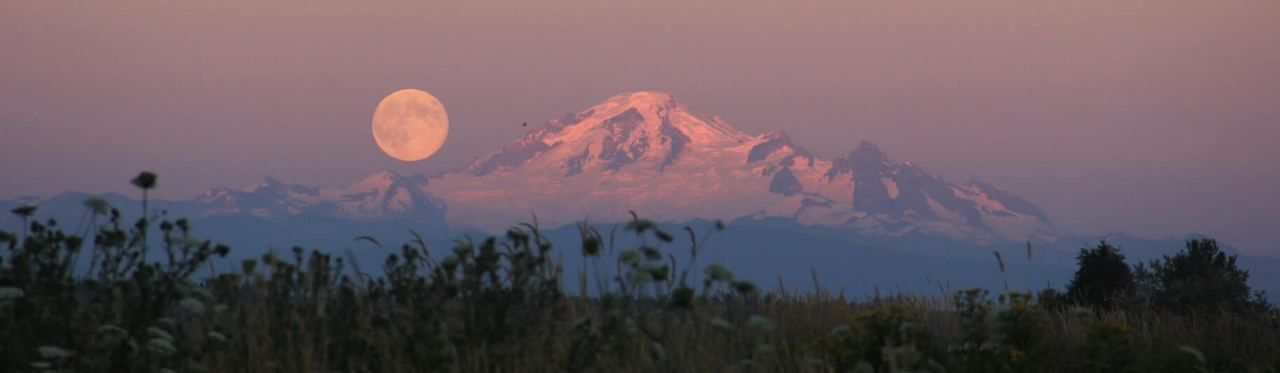
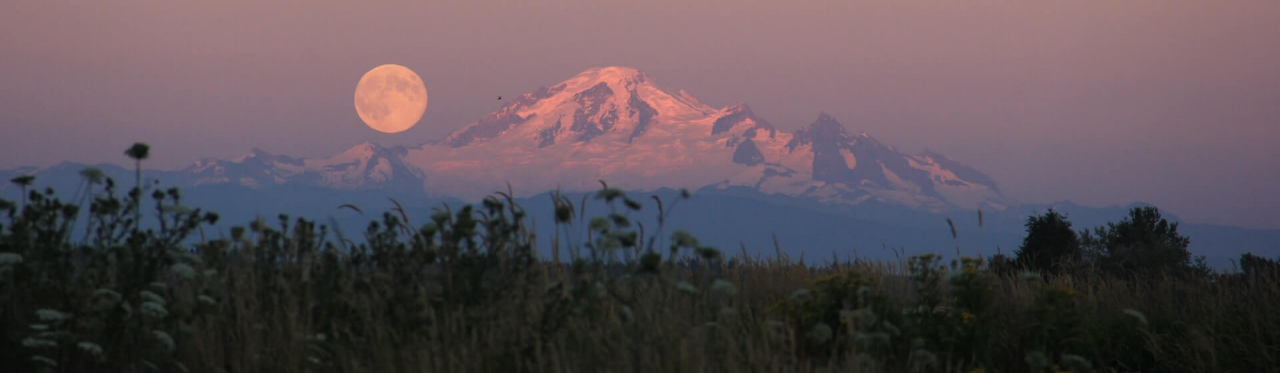
Before and after one commit to seungmin-dev/Momontom, a plain HTML site: page index.html in a window 1280 px wide. Shown: the part 427-800 px from the top of the page. Drawn offline with Linux system fonts and the light colour scheme.

Commit message:
Update style.css

```diff
--- a/css/style.css
+++ b/css/style.css
@@ -35,4 +35,4 @@
 .right li button{opacity: 0; border: none; line-height: 40px; padding: 0 10px;}
 .right li:hover button{opacity: 1; transition: 0.4s; background-color: transparent; }
 
-.bgImage{display: block; width: 105%; height: auto; position: absolute; top: 0; left: 0; z-index: -1; animation: fadeIn 0.5s linear;}
+.bgImage{display: block; width: 100%; height: auto; position: absolute; top: 0; left: 0; z-index: -1; animation: fadeIn 0.5s linear;}
```
